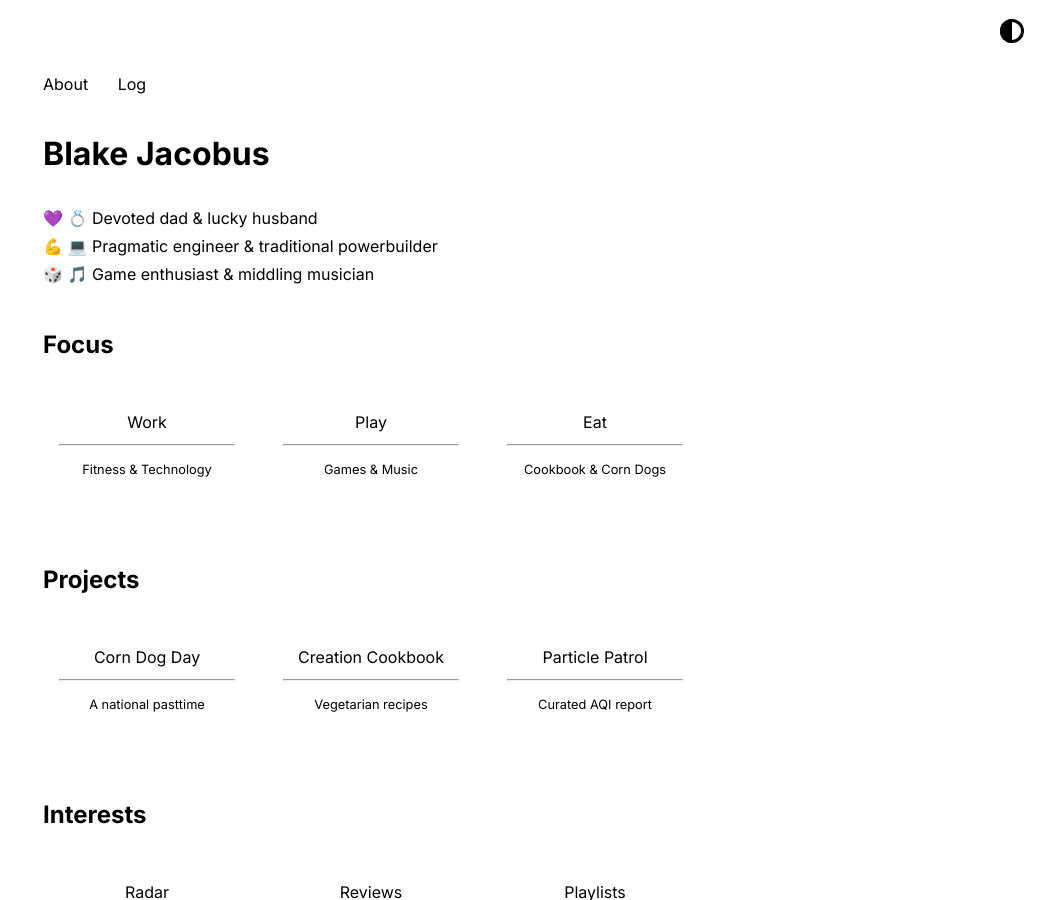
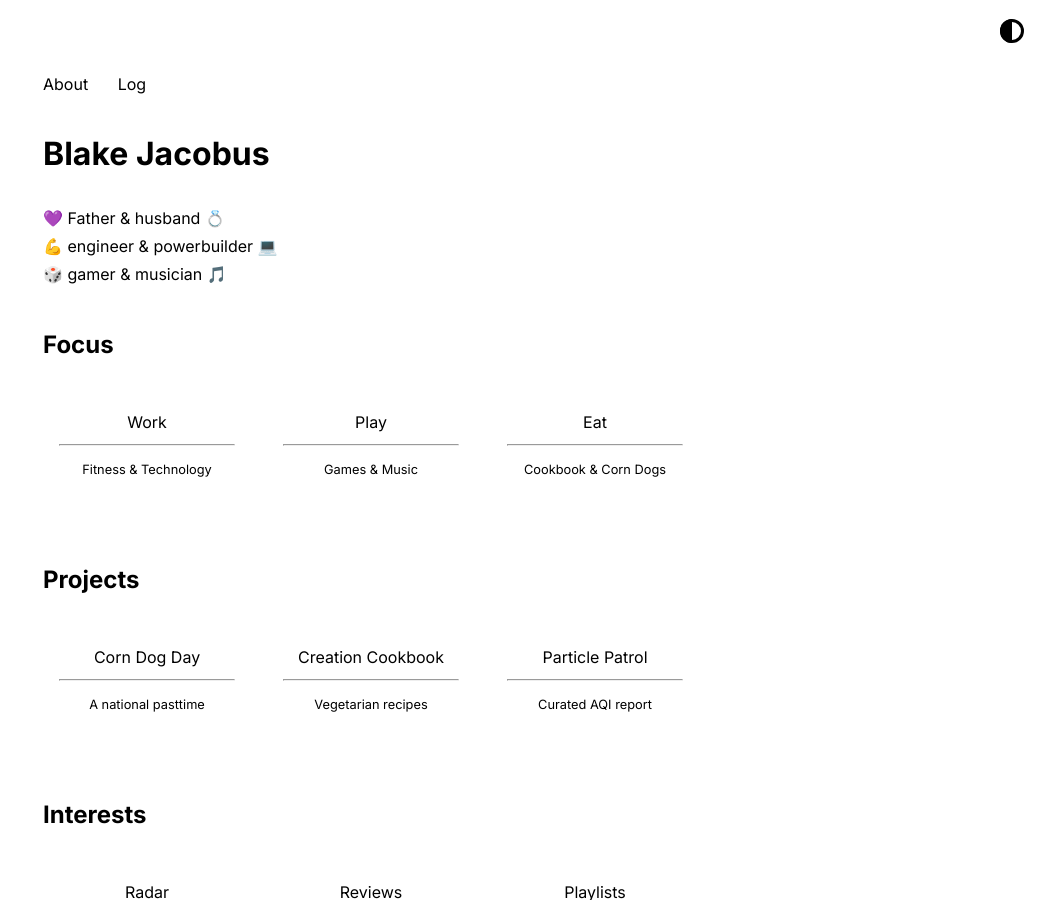
Before and after one commit to blakejacobus/blakejacobus.com, a Jekyll site: the page built from index.md, in a window 1280 px wide and 900 px high. Shown: the whole window, without its empty margins (237-1280 px from the left). Built offline with Jekyll 4.4.1, drawn with Linux system fonts in a browser that asks for light colours.

Commit message:
homepage edit

```diff
--- a/_config.yml
+++ b/_config.yml
@@ -2,9 +2,9 @@ title: Blake Jacobus
 author: Blake Jacobus
 url: https://www.blakejacobus.com # root address of the site
 description: > # description of the site (multiple lines allowed)
-  💜 💍 Devoted dad & lucky husband <br>
-  💪 💻 Pragmatic engineer & traditional powerbuilder <br>
-  🎲 🎵 Game enthusiast & middling musician
+  💜 Father & husband 💍  <br>
+  💪 engineer & powerbuilder 💻 <br>
+  🎲 gamer & musician 🎵
 
 permalink: /:slug
 
```
